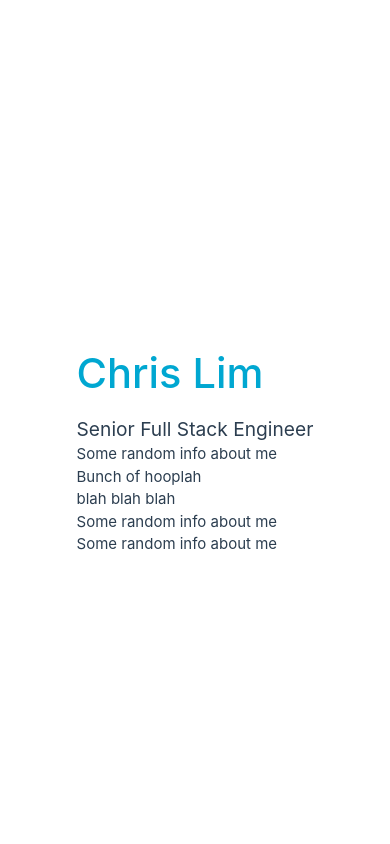
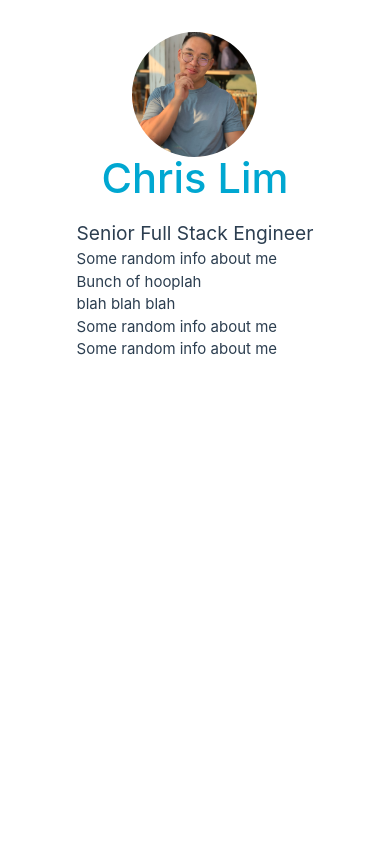
Before and after one commit to chrisdlim/portfolio, a Vue app: page / in a window 390 px wide. Shown: the top 844 px of the page. Built offline with nearby package versions, Linux system fonts and the light colour scheme.

Commit message:
Figured out how to center the damn img in a div

```diff
--- a/src/App.vue
+++ b/src/App.vue
@@ -17,7 +17,7 @@ import ResumeView from "./components/resume/resume-view.vue";
 </template>
 <style scoped>
 .main {
-  grid-template-columns: 1fr 1fr;
+  grid-template-columns: 1fr 2fr;
   display: grid;
 }
 
--- a/src/components/about-me.vue
+++ b/src/components/about-me.vue
@@ -2,9 +2,11 @@
 
 <template>
   <div id="about" class="about">
+    <div class="avatar">
+      <img src="../assets/avatar.jpg" />
+    </div>
     <div>
-      <!-- TODO: Add some portfolio icon of myself here -->
-      <h1 class="primary">Chris Lim</h1>
+      <h1 class="primary name">Chris Lim</h1>
       <h3>Senior Full Stack Engineer</h3>
       <p>Some random info about me</p>
       <p>Bunch of hooplah</p>
@@ -17,14 +19,25 @@
 
 <style scoped>
 .about {
+  display: grid;
+  grid-template-columns: 1fr 1fr;
+  column-gap: 2rem;
   line-height: 1.5;
   height: 100vh;
   display: flex;
   place-items: center;
 }
 
-.logo {
-  margin: 0 2rem 0 0;
+img {
+  width: 100%;
+  height: 100%;
+  object-fit: cover;
+  border-radius: 50%;
+}
+
+.avatar {
+  width: 250px;
+  height: 250px;
 }
 
 h1 {
@@ -43,4 +56,20 @@ h3 {
     text-align: left;
   } */
 }
+
+@media (max-width: 500px) {
+  .avatar {
+    height: 125px;
+    width: 125px;
+    margin: 0 auto;
+  }
+
+  .about {
+    display: inline-block;
+  }
+
+  .name {
+    text-align: center;
+  }
+}
 </style>
```
